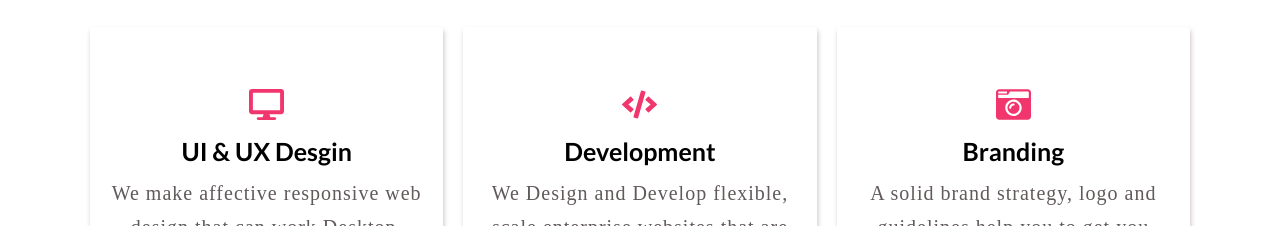
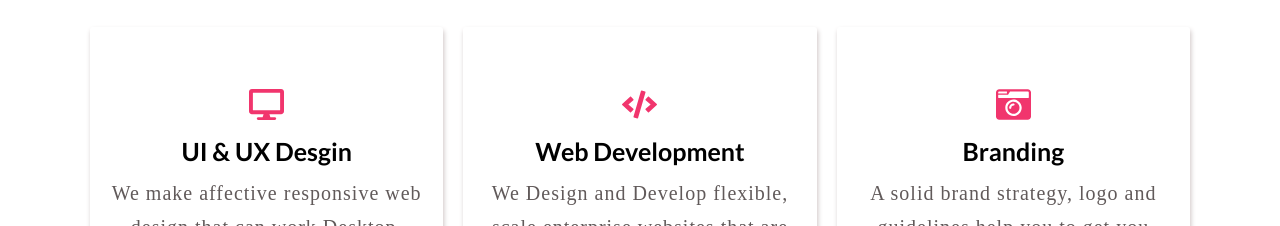
Before and after one commit to ahmedabukar01/Normed, a React (Create React App) app: page / in a window 1280 px wide. Shown: the part 2380-2606 px from the top of the page. Built offline with nearby package versions, Linux system fonts and the light colour scheme.

Commit message:
some changes

```diff
--- a/src/pages/home/components/Navbar.js
+++ b/src/pages/home/components/Navbar.js
@@ -2,7 +2,6 @@ import {FaBars} from 'react-icons/fa';
 import logo from './image/logoo.png';
 import {FaWindowClose} from 'react-icons/fa';
 import { useState } from 'react';
-
 
 const Navbar = () =>{
     const [visible, setVisible] = useState(false);
@@ -22,7 +21,6 @@ const Navbar = () =>{
         <div className="navbar center">
             <div className="nav-content">
                 <div className="logo">
-                    {/* <span>NT</span> */}
                     <img src={logo} alt="logo" />
                 </div>
                 <div className={`tabs ${visible}`}
--- a/src/pages/home/components/Serv.jsx
+++ b/src/pages/home/components/Serv.jsx
@@ -15,7 +15,7 @@ const Serv = () => {
 
             <div className="serv-box sp">
                 <FaCode  className="icon"/>
-                <h3>Development</h3>
+                <h3>Web Development</h3>
                 <p>We Design and Develop flexible, scale enterprise websites that are
                     easy to use and manage.
                 </p>
```
Also changed, not shown: public/logoo.png.
